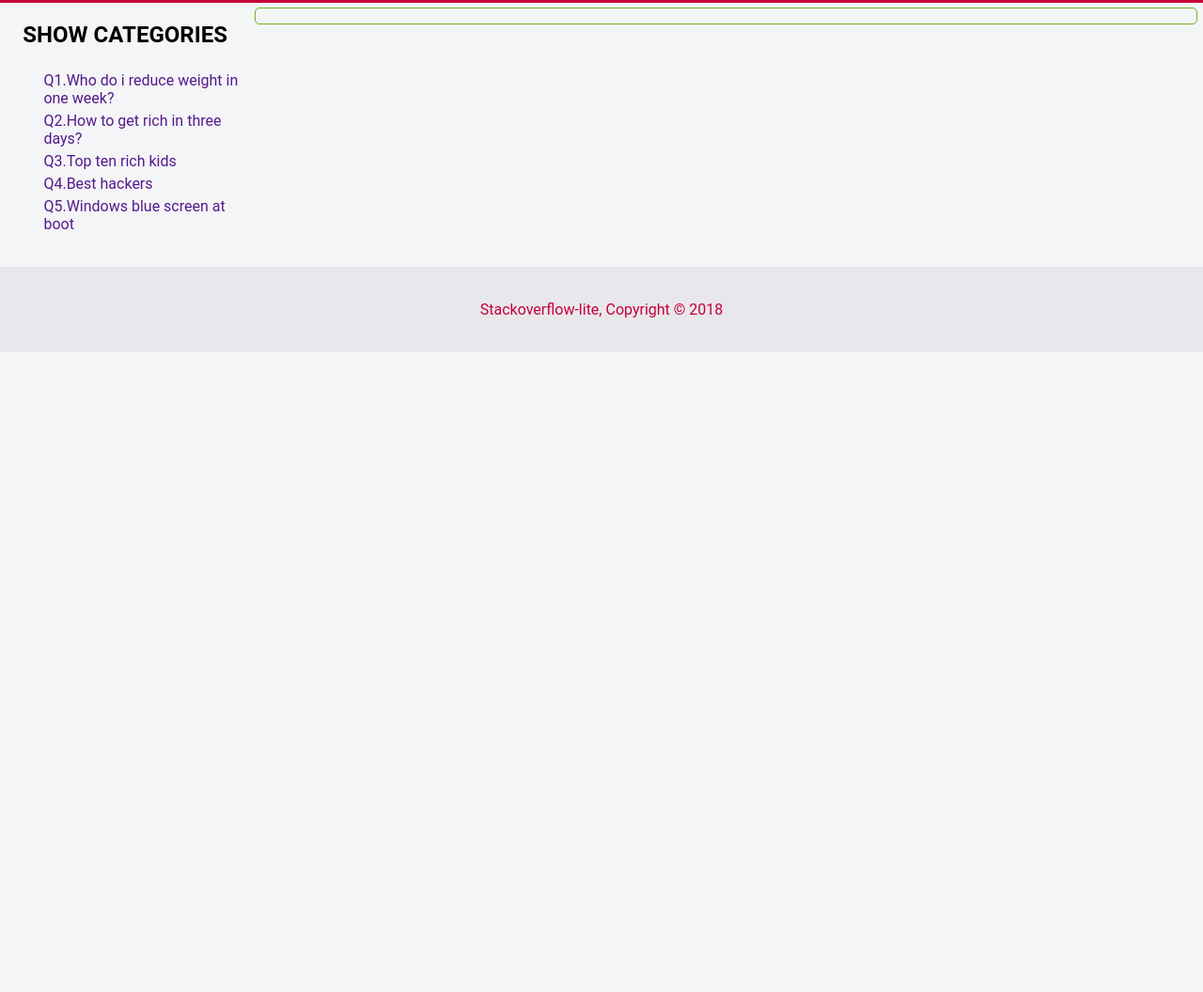
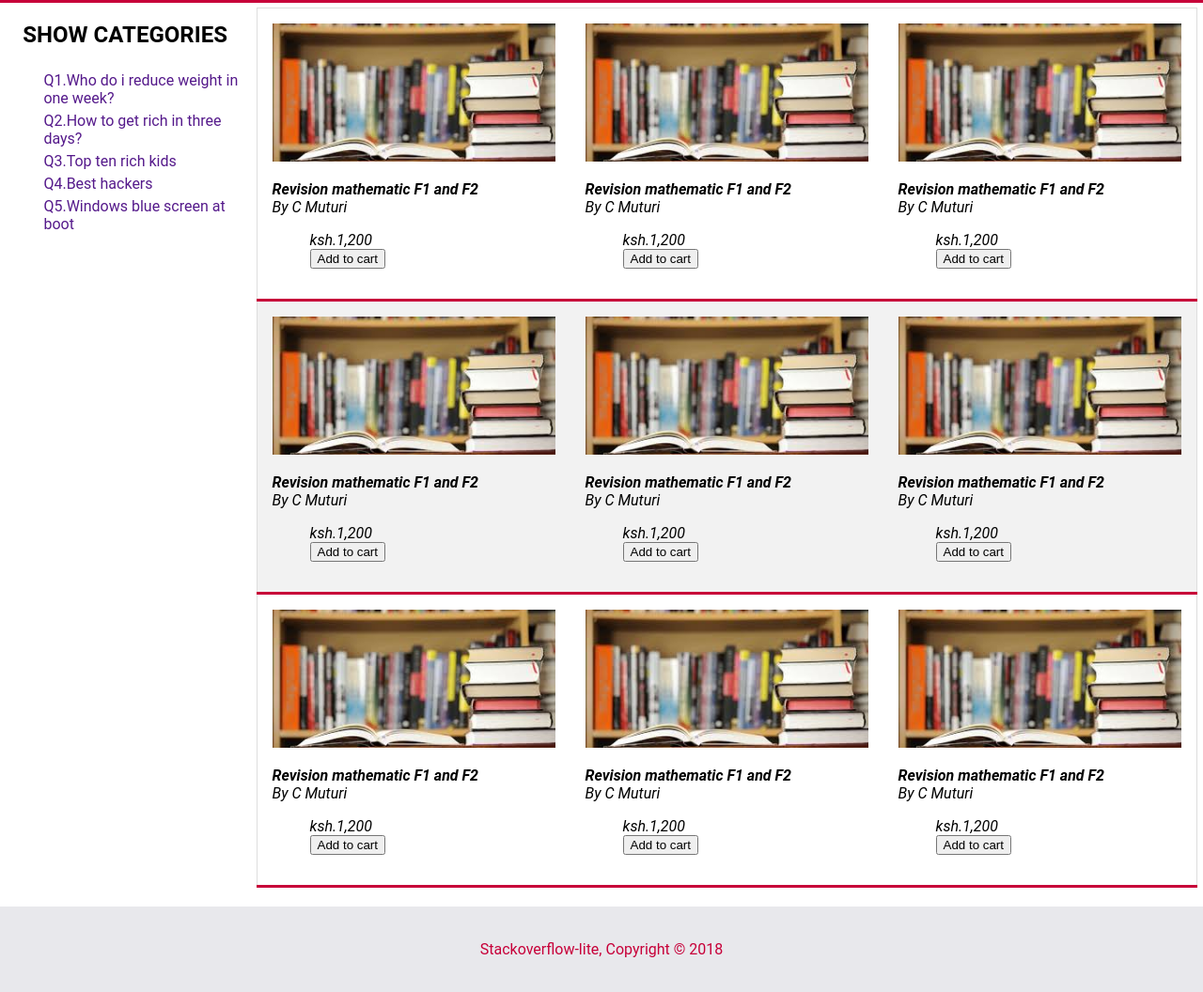
Before and after one commit to kelvinwm/store-manager, a plain HTML site: page UI/home.html in a window 1280 px wide. Shown: the part 158-1214 px from the top of the page at 94% size. Before the commit the page ends 800 px from the top, so only its background shows below. Drawn offline with Linux system fonts and the light colour scheme.

Commit message:
add products to the body including images and update the css file(style.css)

```diff
--- a/UI/css/style.css
+++ b/UI/css/style.css
@@ -2,7 +2,7 @@
 body{
 	padding: 0;
 	margin: 0;
-	background-color: #f4f5f7;
+	background-color: #ffffff;
 	font-family:Roboto,sans-serif;
 }
 .container{
@@ -103,13 +103,20 @@
     width:25px;
     height: auto;
 }
+#prdimg{
+	width:100%;
+    height: auto;
+}
 /*View all products body*/
 #main-col{
 	float: right;
 	width: 79%;
     border-radius: 5px;
-    border: 1px solid #73AD21;
     margin-top: 5px;
+}
+#design ul{
+    list-style-type: none;
+    overflow: hidden;
 }
 #categories{
 	float: left;
@@ -123,6 +130,32 @@
 }
 #categories h1{
 	text-align: center;
+}
+table {
+    border-collapse: collapse;
+    border-spacing: 0;
+    width: 100%;
+    border: 1px solid #ddd;
+}
+
+td {
+    padding: 16px;
+}
+tr{
+	border-bottom: #C70039 3px solid;
+}
+tr:nth-child(even) {
+    background-color: #f2f2f2
+}
+#overflow{
+	overflow-x:auto;
+}
+.addtocartbtn{
+	height: 38px;
+	padding-left: 30px;
+	padding-right: 30px;
+	font-weight: bold;
+	background: #C70039
 }
 /*
 #login-background {
--- a/UI/home.html
+++ b/UI/home.html
@@ -37,9 +37,115 @@
     <section id="viewallproducts">
       <div class="container">
         <div id="main-col">
-          <ul id="allproducts">
-          </ul>
-
+          <div id="overflow">
+          <table>
+            <tr>
+              <td>
+                <div class="product">
+                  <img id="prdimg" src="img/books.jpg" alt="buyers cart">
+                  <p><i><b>Revision mathematic F1 and F2 </b><br>By C Muturi<i></p>
+                  <div id="design">
+                  <ul >
+                    <li>ksh.1,200 </li>
+                    <li><button type="button" class="">Add to cart</button></li>
+                  </ul></div>
+                </div>
+              </td>
+              <td>
+                 <div class="product">
+                  <img id="prdimg" src="img/books.jpg" alt="buyers cart">
+                  <p><i><b>Revision mathematic F1 and F2 </b><br>By C Muturi<i></p>
+                  <div id="design">
+                  <ul >
+                    <li>ksh.1,200 </li>
+                    <li><button type="button" class="">Add to cart</button></li>
+                  </ul></div>
+                </div>
+              </td>
+              <td>
+                 <div class="product">
+                  <img id="prdimg" src="img/books.jpg" alt="buyers cart">
+                  <p><i><b>Revision mathematic F1 and F2 </b><br>By C Muturi<i></p>
+                  <div id="design">
+                  <ul >
+                    <li>ksh.1,200 </li>
+                    <li><button type="button" class="">Add to cart</button></li>
+                  </ul></div>
+                </div>
+              </td>
+            </tr>
+             <tr>
+              <td>
+                <div class="product">
+                  <img id="prdimg" src="img/books.jpg" alt="buyers cart">
+                  <p><i><b>Revision mathematic F1 and F2 </b><br>By C Muturi<i></p>
+                  <div id="design">
+                  <ul >
+                    <li>ksh.1,200 </li>
+                    <li><button type="button" class="">Add to cart</button></li>
+                  </ul></div>
+                </div>
+              </td>
+              <td>
+                 <div class="product">
+                  <img id="prdimg" src="img/books.jpg" alt="buyers cart">
+                  <p><i><b>Revision mathematic F1 and F2 </b><br>By C Muturi<i></p>
+                  <div id="design">
+                  <ul >
+                    <li>ksh.1,200 </li>
+                    <li><button type="button" class="">Add to cart</button></li>
+                  </ul></div>
+                </div>
+              </td>
+              <td>
+                 <div class="product">
+                  <img id="prdimg" src="img/books.jpg" alt="buyers cart">
+                  <p><i><b>Revision mathematic F1 and F2 </b><br>By C Muturi<i></p>
+                  <div id="design">
+                  <ul >
+                    <li>ksh.1,200 </li>
+                    <li><button type="button" class="">Add to cart</button></li>
+                  </ul></div>
+                </div>
+              </td>
+            </tr>
+             <tr>
+              <td>
+                <div class="product">
+                  <img id="prdimg" src="img/books.jpg" alt="buyers cart">
+                  <p><i><b>Revision mathematic F1 and F2 </b><br>By C Muturi<i></p>
+                  <div id="design">
+                  <ul >
+                    <li>ksh.1,200 </li>
+                    <li><button type="button" class="">Add to cart</button></li>
+                  </ul></div>
+                </div>
+              </td>
+              <td>
+                 <div class="product">
+                  <img id="prdimg" src="img/books.jpg" alt="buyers cart">
+                  <p><i><b>Revision mathematic F1 and F2 </b><br>By C Muturi<i></p>
+                  <div id="design">
+                  <ul >
+                    <li>ksh.1,200 </li>
+                    <li id=><button type="button" class="">Add to cart</button></li>
+                  </ul></div>
+                </div>
+              </td>
+              <td>
+                 <div class="product">
+                  <img id="prdimg" src="img/books.jpg" alt="buyers cart">
+                  <p><i><b>Revision mathematic F1 and F2 </b><br>By C Muturi<i></p>
+                  <div id="design">
+                  <ul >
+                    <li>ksh.1,200 </li>
+                    <li><button type="button" class="">Add to cart</button></li>
+                  </ul></div>
+                </div>
+              </td>
+            </tr>
+          </table>
+          </div>
         </div>
         <div id="categories">
           <h1>SHOW CATEGORIES</h1>
```
Also changed, not shown: UI/img/p1.jpg (added), UI/img/p2.jpg (added), UI/img/pp.jpg (added).
